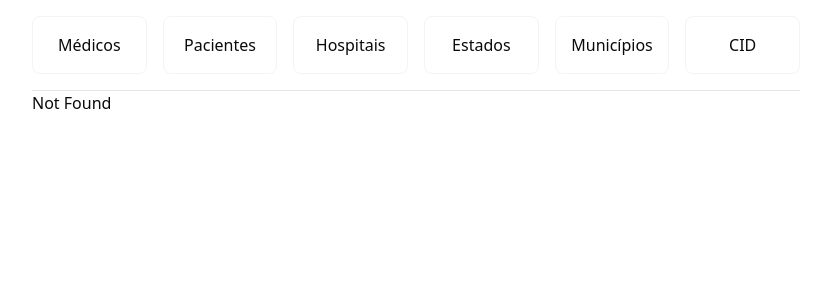
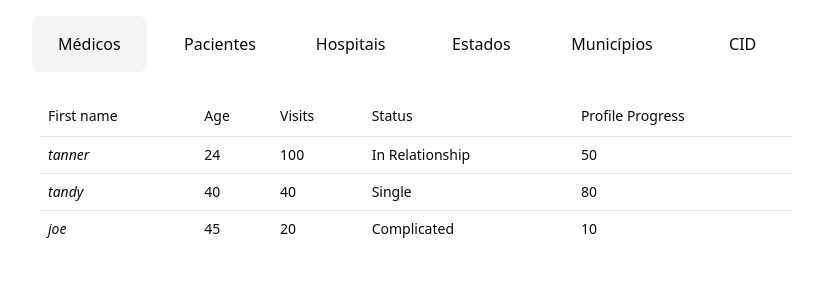
Before and after one commit to rodrigoaraujo7/premiersoft-hackaton, a React (Vite) app in the folder frontend/: page /medico in a window 1280 px wide. Before the commit this address had no page. Shown: the top 300 px of the page, without its empty margins (224-1055 px from the left). Built offline with nearby package versions, Linux system fonts and the light colour scheme.

Commit message:
feat: tanstack table with shadcnui

```diff
--- a/frontend/package.json
+++ b/frontend/package.json
@@ -15,6 +15,7 @@
     "@tailwindcss/vite": "^4.1.13",
     "@tanstack/react-router": "^1.131.49",
     "@tanstack/react-router-devtools": "^1.131.49",
+    "@tanstack/react-table": "^8.21.3",
     "class-variance-authority": "^0.7.1",
     "clsx": "^2.1.1",
     "lucide-react": "^0.544.0",
--- /dev/null
+++ b/frontend/src/components/ui/table.tsx
@@ -0,0 +1,114 @@
+import * as React from "react"
+
+import { cn } from "@/lib/utils"
+
+function Table({ className, ...props }: React.ComponentProps<"table">) {
+  return (
+    <div
+      data-slot="table-container"
+      className="relative w-full overflow-x-auto"
+    >
+      <table
+        data-slot="table"
+        className={cn("w-full caption-bottom text-sm", className)}
+        {...props}
+      />
+    </div>
+  )
+}
+
+function TableHeader({ className, ...props }: React.ComponentProps<"thead">) {
+  return (
+    <thead
+      data-slot="table-header"
+      className={cn("[&_tr]:border-b", className)}
+      {...props}
+    />
+  )
+}
+
+function TableBody({ className, ...props }: React.ComponentProps<"tbody">) {
+  return (
+    <tbody
+      data-slot="table-body"
+      className={cn("[&_tr:last-child]:border-0", className)}
+      {...props}
+    />
+  )
+}
+
+function TableFooter({ className, ...props }: React.ComponentProps<"tfoot">) {
+  return (
+    <tfoot
+      data-slot="table-footer"
+      className={cn(
+        "bg-muted/50 border-t font-medium [&>tr]:last:border-b-0",
+        className
+      )}
+      {...props}
+    />
+  )
+}
+
+function TableRow({ className, ...props }: React.ComponentProps<"tr">) {
+  return (
+    <tr
+      data-slot="table-row"
+      className={cn(
+        "hover:bg-muted/50 data-[state=selected]:bg-muted border-b transition-colors",
+        className
+      )}
+      {...props}
+    />
+  )
+}
+
+function TableHead({ className, ...props }: React.ComponentProps<"th">) {
+  return (
+    <th
+      data-slot="table-head"
+      className={cn(
+        "text-foreground h-10 px-2 text-left align-middle font-medium whitespace-nowrap [&:has([role=checkbox])]:pr-0 [&>[role=checkbox]]:translate-y-[2px]",
+        className
+      )}
+      {...props}
+    />
+  )
+}
+
+function TableCell({ className, ...props }: React.ComponentProps<"td">) {
+  return (
+    <td
+      data-slot="table-cell"
+      className={cn(
+        "p-2 align-middle whitespace-nowrap [&:has([role=checkbox])]:pr-0 [&>[role=checkbox]]:translate-y-[2px]",
+        className
+      )}
+      {...props}
+    />
+  )
+}
+
+function TableCaption({
+  className,
+  ...props
+}: React.ComponentProps<"caption">) {
+  return (
+    <caption
+      data-slot="table-caption"
+      className={cn("text-muted-foreground mt-4 text-sm", className)}
+      {...props}
+    />
+  )
+}
+
+export {
+  Table,
+  TableHeader,
+  TableBody,
+  TableFooter,
+  TableHead,
+  TableRow,
+  TableCell,
+  TableCaption,
+}
--- a/frontend/src/routeTree.gen.ts
+++ b/frontend/src/routeTree.gen.ts
@@ -11,6 +11,7 @@
 import { Route as rootRouteImport } from './routes/__root'
 import { Route as PacientesRouteImport } from './routes/pacientes'
 import { Route as MunicipiosRouteImport } from './routes/municipios'
+import { Route as MedicoRouteImport } from './routes/medico'
 import { Route as HospitaisRouteImport } from './routes/hospitais'
 import { Route as EstadosRouteImport } from './routes/estados'
 import { Route as CidRouteImport } from './routes/cid'
@@ -24,6 +25,11 @@ const PacientesRoute = PacientesRouteImport.update({
 const MunicipiosRoute = MunicipiosRouteImport.update({
   id: '/municipios',
   path: '/municipios',
+  getParentRoute: () => rootRouteImport,
+} as any)
+const MedicoRoute = MedicoRouteImport.update({
+  id: '/medico',
+  path: '/medico',
   getParentRoute: () => rootRouteImport,
 } as any)
 const HospitaisRoute = HospitaisRouteImport.update({
@@ -52,6 +58,7 @@ export interface FileRoutesByFullPath {
   '/cid': typeof CidRoute
   '/estados': typeof EstadosRoute
   '/hospitais': typeof HospitaisRoute
+  '/medico': typeof MedicoRoute
   '/municipios': typeof MunicipiosRoute
   '/pacientes': typeof PacientesRoute
 }
@@ -60,6 +67,7 @@ export interface FileRoutesByTo {
   '/cid': typeof CidRoute
   '/estados': typeof EstadosRoute
   '/hospitais': typeof HospitaisRoute
+  '/medico': typeof MedicoRoute
   '/municipios': typeof MunicipiosRoute
   '/pacientes': typeof PacientesRoute
 }
@@ -69,6 +77,7 @@ export interface FileRoutesById {
   '/cid': typeof CidRoute
   '/estados': typeof EstadosRoute
   '/hospitais': typeof HospitaisRoute
+  '/medico': typeof MedicoRoute
   '/municipios': typeof MunicipiosRoute
   '/pacientes': typeof PacientesRoute
 }
@@ -79,16 +88,25 @@ export interface FileRouteTypes {
     | '/cid'
     | '/estados'
     | '/hospitais'
+    | '/medico'
     | '/municipios'
     | '/pacientes'
   fileRoutesByTo: FileRoutesByTo
-  to: '/' | '/cid' | '/estados' | '/hospitais' | '/municipios' | '/pacientes'
+  to:
+    | '/'
+    | '/cid'
+    | '/estados'
+    | '/hospitais'
+    | '/medico'
+    | '/municipios'
+    | '/pacientes'
   id:
     | '__root__'
     | '/'
     | '/cid'
     | '/estados'
     | '/hospitais'
+    | '/medico'
     | '/municipios'
     | '/pacientes'
   fileRoutesById: FileRoutesById
@@ -98,6 +116,7 @@ export interface RootRouteChildren {
   CidRoute: typeof CidRoute
   EstadosRoute: typeof EstadosRoute
   HospitaisRoute: typeof HospitaisRoute
+  MedicoRoute: typeof MedicoRoute
   MunicipiosRoute: typeof MunicipiosRoute
   PacientesRoute: typeof PacientesRoute
 }
@@ -116,6 +135,13 @@ declare module '@tanstack/react-router' {
       path: '/municipios'
       fullPath: '/municipios'
       preLoaderRoute: typeof MunicipiosRouteImport
+      parentRoute: typeof rootRouteImport
+    }
+    '/medico': {
+      id: '/medico'
+      path: '/medico'
+      fullPath: '/medico'
+      preLoaderRoute: typeof MedicoRouteImport
       parentRoute: typeof rootRouteImport
     }
     '/hospitais': {
@@ -154,6 +180,7 @@ const rootRouteChildren: RootRouteChildren = {
   CidRoute: CidRoute,
   EstadosRoute: EstadosRoute,
   HospitaisRoute: HospitaisRoute,
+  MedicoRoute: MedicoRoute,
   MunicipiosRoute: MunicipiosRoute,
   PacientesRoute: PacientesRoute,
 }
--- a/frontend/src/routes/__root.tsx
+++ b/frontend/src/routes/__root.tsx
@@ -22,7 +22,7 @@ type Route = {
 };
 
 const routes: Route[] = [
-  { name: "Médicos", path: "/" },
+  { name: "Médicos", path: "/medico" },
   { name: "Pacientes", path: "/pacientes" },
   { name: "Hospitais", path: "/hospitais" },
   { name: "Estados", path: "/estados" },
@@ -31,7 +31,7 @@ const routes: Route[] = [
 ];
 
 const link = tv({
-  base: "flex-1 items-center justify-center w-full text-center px-2 py-4 border-[1px] border-gray-100 rounded-md transition-colors",
+  base: "flex-1 items-center justify-center w-full text-center px-2 py-4 rounded-md transition-colors",
   variants: {
     isActive: {
       true: "bg-gray-100",
@@ -63,8 +63,6 @@ const RootLayout = () => {
           </AccordionItem>
         </Accordion>
 
-        <hr />
-
         <Outlet />
         <TanStackRouterDevtools />
       </div>
--- a/frontend/src/routes/index.tsx
+++ b/frontend/src/routes/index.tsx
@@ -1,13 +1,7 @@
-import { createFileRoute } from "@tanstack/react-router";
+import { createFileRoute, redirect } from "@tanstack/react-router";
 
 export const Route = createFileRoute("/")({
-  component: Index,
+  beforeLoad: () => {
+    throw redirect({ to: "/medico" });
+  },
 });
-
-function Index() {
-  return (
-    <div className="p-2">
-      <h3>Welcome Home!</h3>
-    </div>
-  );
-}
--- /dev/null
+++ b/frontend/src/routes/medico.tsx
@@ -0,0 +1,128 @@
+import * as React from "react";
+
+import { createFileRoute } from "@tanstack/react-router";
+
+export const Route = createFileRoute("/medico")({
+  component: Medico,
+});
+
+import {
+  createColumnHelper,
+  flexRender,
+  getCoreRowModel,
+  useReactTable,
+} from "@tanstack/react-table";
+
+import {
+  Table,
+  TableBody,
+  TableCaption,
+  TableCell,
+  TableHead,
+  TableHeader,
+  TableRow,
+} from "@/components/ui/table";
+
+type Person = {
+  firstName: string;
+  lastName: string;
+  age: number;
+  visits: number;
+  status: string;
+  progress: number;
+};
+
+const defaultData: Person[] = [
+  {
+    firstName: "tanner",
+    lastName: "linsley",
+    age: 24,
+    visits: 100,
+    status: "In Relationship",
+    progress: 50,
+  },
+  {
+    firstName: "tandy",
+    lastName: "miller",
+    age: 40,
+    visits: 40,
+    status: "Single",
+    progress: 80,
+  },
+  {
+    firstName: "joe",
+    lastName: "dirte",
+    age: 45,
+    visits: 20,
+    status: "Complicated",
+    progress: 10,
+  },
+];
+
+const columnHelper = createColumnHelper<Person>();
+
+const columns = [
+  columnHelper.accessor("firstName", {
+    id: "firstName",
+    cell: (info) => <i>{info.getValue()}</i>,
+    header: () => <span>First name</span>,
+  }),
+  columnHelper.accessor("age", {
+    header: () => "Age",
+    cell: (info) => info.renderValue(),
+  }),
+  columnHelper.accessor("visits", {
+    header: () => <span>Visits</span>,
+  }),
+  columnHelper.accessor("status", {
+    header: "Status",
+  }),
+  columnHelper.accessor("progress", {
+    header: "Profile Progress",
+  }),
+];
+
+function Medico() {
+  const [data, _setData] = React.useState(() => [...defaultData]);
+
+  const table = useReactTable({
+    data,
+    columns,
+    getCoreRowModel: getCoreRowModel(),
+  });
+
+  return (
+    <div className="p-2">
+      <Table>
+        <TableHeader>
+          {table.getHeaderGroups().map((headerGroup) => (
+            <TableRow key={headerGroup.id}>
+              {headerGroup.headers.map((header) => (
+                <TableHead key={header.id}>
+                  {header.isPlaceholder
+                    ? null
+                    : flexRender(
+                        header.column.columnDef.header,
+                        header.getContext()
+                      )}
+                </TableHead>
+              ))}
+            </TableRow>
+          ))}
+        </TableHeader>
+
+        <TableBody>
+          {table.getRowModel().rows.map((row) => (
+            <TableRow key={row.id}>
+              {row.getVisibleCells().map((cell) => (
+                <TableCell key={cell.id}>
+                  {flexRender(cell.column.columnDef.cell, cell.getContext())}
+                </TableCell>
+              ))}
+            </TableRow>
+          ))}
+        </TableBody>
+      </Table>
+    </div>
+  );
+}
```
Also changed, not shown: frontend/src/routes/hospitais.tsx (+4 -4 lines), frontend/src/routes/pacientes.tsx (+4 -4 lines), 1 other file (tests, documents, lock files or other folders).
